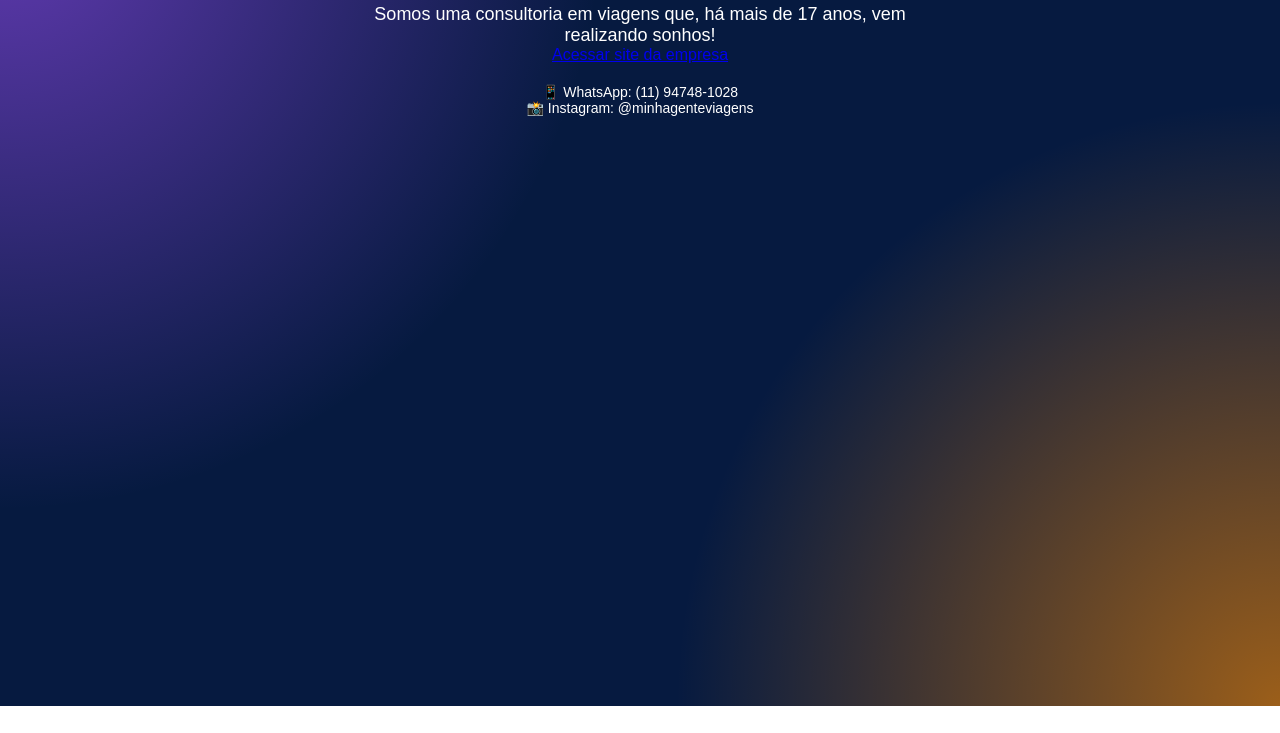
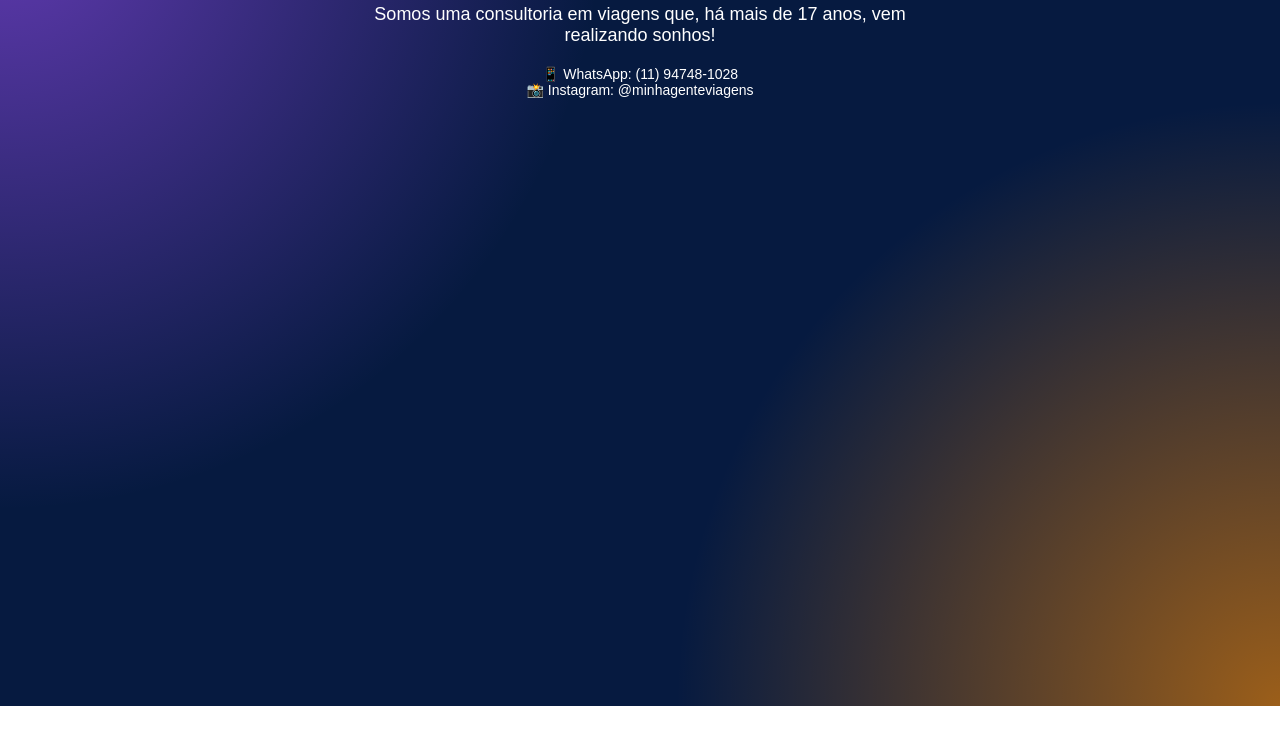
Before and after one commit to samukajfo/minh-agente-viagens, a plain HTML site: page index.html in a window 1280 px wide. Shown: the part 94-827 px from the top of the page. Drawn offline with Linux system fonts and the light colour scheme.

Commit message:
Update index.html

```diff
--- a/index.html
+++ b/index.html
@@ -15,9 +15,7 @@
         <p class="slogan">
             Somos uma consultoria em viagens que, há mais de 17 anos, vem realizando sonhos!
         </p>
-<a href="https://samukajfo.github.io/minh-agente-viagens/" class="btn">
-    Acessar site da empresa
-</a>
+
         <p class="contato">
             📱 WhatsApp: (11) 94748-1028 <br>
             📸 Instagram: @minhagenteviagens
```
